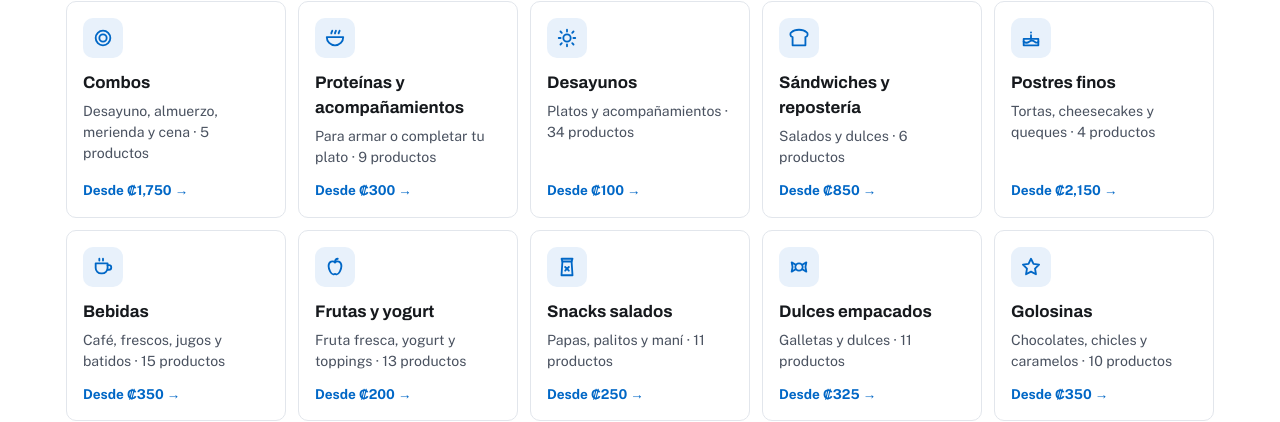
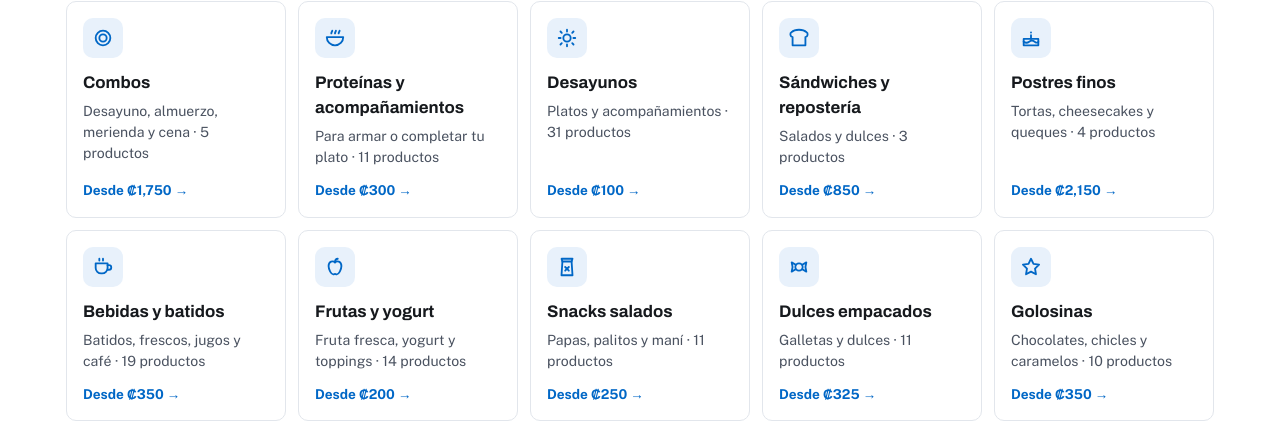
Before and after one commit to aifiles2026/EATON-Men-, a plain HTML site: page index.html in a window 1280 px wide. Shown: the part 3049-3471 px from the top of the page. Drawn offline with nearby package versions, Linux system fonts and the light colour scheme; a web font is replaced by a local one.

Commit message:
Lista de precios actualizada (Lista_de_precios_Cocinarte.pdf)
Co-Authored-By: Claude Opus 5.5 <noreply@anthropic.com>
Claude-Session: https://claude.ai/code/session_01S2eLCprMahh3F9x2qa5yTC

```diff
--- a/index.html
+++ b/index.html
@@ -414,25 +414,28 @@ const PRICES = [
     ["Combos Especiales","",3500]]},
   {cat:"Proteínas y acompañamientos", icon:"bowl", note:"Para armar o completar tu plato", items:[
     ["Porción de Proteína","",1400],
-    ["Rice & Beans","",950],
-    ["Arroz","",350],
-    ["Frijoles","",300],
-    ["Ensalada Pequeña","",450],
+    ["Porción Proteína Vegetariana","",1200],
+    ["Porción Rice & Beans","",950],
+    ["Porción Arroz","",350],
+    ["Porción de Frijoles","",300],
+    ["Porción Ensalada Pequeña","",450],
     ["Guarnición Harinosa","",550],
     ["Guarnición Vegetal","",550],
     ["Guarnición Maduro","",450],
+    ["Topin Ensalada","",550],
     ["Porción de Aguacate","",300]]},
   {cat:"Desayunos", icon:"sun", note:"Platos y acompañamientos", items:[
     ["Pinto","",600],
     ["Huevo Ranchero","",450],
     ["Huevo Frito","",400],
     ["Huevo Revuelto","",450],
-    ["Omelette 2 Huevos","",850],
-    ["Embutidos","Tocineta y salchichón",450],
+    ["Omelette 2 Huevos","",750],
+    ["Huevo con 1 Ingrediente","",500],
+    ["Embutido","",450],
     ["Chorizo","",500],
-    ["Salchicha","",275],
     ["Maduro","",450],
     ["Queso","",400],
+    ["Pan","",100],
     ["Natilla","",400],
     ["Torta de Carne o Canelón con Huevo","",850],
     ["Porción de Carne o Pollo Desayuno","",1100],
@@ -443,62 +446,60 @@ const PRICES = [
     ["Burritos Pinto + 2 Ingredientes","",1000],
     ["Chorreadas con Natilla","",950],
     ["Empanadas","",1000],
-    ["Empanada Maduro","",1000],
-    ["Medio Maduro con Queso","",600],
-    ["Maduro Entero con Queso","",850],
-    ["Quesadilla Mediana","",750],
-    ["Quesadilla Grande","",1500],
+    ["Empanada Maduro","",850],
+    ["Maduro con Queso","",850],
+    ["Quesadilla","",1200],
     ["Tamal","",850],
     ["Enyucado Desayuno","",850],
     ["Hash Brown","",500],
-    ["Tostada Pan Baguette","",100],
     ["Tostadas Pan Cuadrado","",200],
     ["Tostada con Queso","",500],
     ["Tostada Italiana","",500],
-    ["Tostada Francesa","",350],
-    ["Tortirrica","",125]]},
+    ["Tostada Francesa","",350]]},
   {cat:"Sándwiches y repostería", icon:"bread", note:"Salados y dulces", items:[
-    ["Sándwich Pan Cuadrado","",1500],
     ["Sándwich Chabata / Panini","",1800],
     ["Repostería Salada","",850],
-    ["Repostería Dulce","",850],
-    ["Pañuelos Dulce de Leche","",900],
-    ["Orejas","",900]]},
+    ["Repostería Dulce","",850]]},
   {cat:"Postres finos", icon:"cake", note:"Tortas, cheesecakes y queques", items:[
     ["Torta Chilena","",2350],
     ["Cheesecake","Fresa, Oreo, maracuyá o dulce de leche",2150],
     ["Queque Chocolate","",2150],
     ["Queque Zanahoria","",2150]]},
-  {cat:"Bebidas", icon:"cup", note:"Café, frescos, jugos y batidos", items:[
-    ["Fresco","",350],
-    ["Café","",1000],
+  {cat:"Bebidas y batidos", icon:"cup", note:"Batidos, frescos, jugos y café", items:[
+    ["Batido Cuidarte","",1100],
     ["Batido en Agua","",1600],
     ["Batido en Leche","",1850],
-    ["Gaseosa Lata 355 ml","",700],
-    ["Gaseosa Lata 237 ml","",650],
-    ["Hi-C Té","",550],
-    ["Hi-C Frutas 250 ml","",850],
+    ["Fresco","",350],
+    ["Gaseosa Lata 355 ml","",1000],
+    ["Gaseosa Lata 237 ml","",700],
+    ["Hi-C Té","",650],
+    ["Hi-C Frutas 250 ml","",550],
     ["Jugo Naranja 100%","",850],
-    ["Jugo Manzana 100%","",700],
-    ["Jugo Naranja 250 ml TB","",675],
+    ["Jugo Manzana 100%","",850],
+    ["Jugo Naranja 250 ml TB","",700],
+    ["Frescos Leches","",675],
     ["Leche Avena 250 ml","",650],
     ["Café Britt Capuchino 250 ml","",1350],
     ["Café Britt Mélattè Capuchino 250 ml","",1400],
-    ["Néctar de Frutas","",400]]},
+    ["Néctar de Frutas","",400],
+    ["Yogurt Deligurt","",850],
+    ["Yogurt Topin","",1100],
+    ["Yogurt Griego Líquido","",1250]]},
   {cat:"Frutas y yogurt", icon:"apple", note:"Fruta fresca, yogurt y toppings", items:[
-    ["Fruta Vaso Exótica","Mango, guayaba",1100],
+    ["Bowl Frutas Tropicales","con yogurt y granola",1750],
+    ["Fruta Tropical Grande 350 g","",1000],
+    ["Fruta Pequeña 200 g","",350],
+    ["Fruta Vaso Exótica 340 g","",1100],
     ["Porción de Yogurt 60 g","",300],
-    ["Topin Varios","Granola o chía",200],
-    ["Ing. Fruta 40 g","Fresa o kiwi",300],
+    ["Topin Varios","",200],
+    ["Ing. Fruta 40 g","",300],
     ["Manzana Verde","",700],
     ["Manzana Roja","",700],
     ["Manzana Gala","",300],
     ["Mandarina","",400],
+    ["Guayaba","",650],
     ["Pera","",700],
-    ["Naranja","",250],
-    ["Yogurt Deligurt","",850],
-    ["Yogurt Topin","",1100],
-    ["Yogurt Griego Líquido","",1250]]},
+    ["Naranja","",250]]},
   {cat:"Snacks salados", icon:"bag", note:"Papas, palitos y maní", items:[
     ["Bizcolite","",550],
     ["Palitos de Ajonjolí","",650],
```
